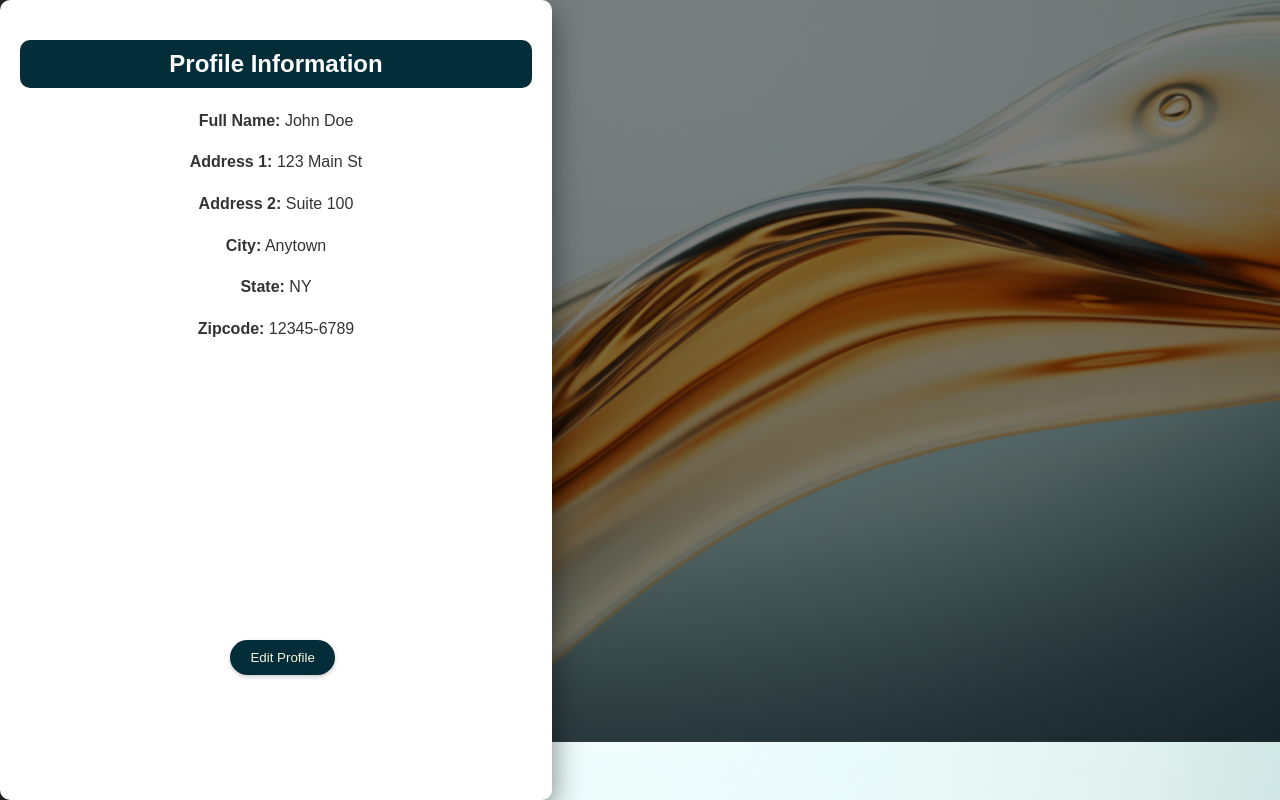
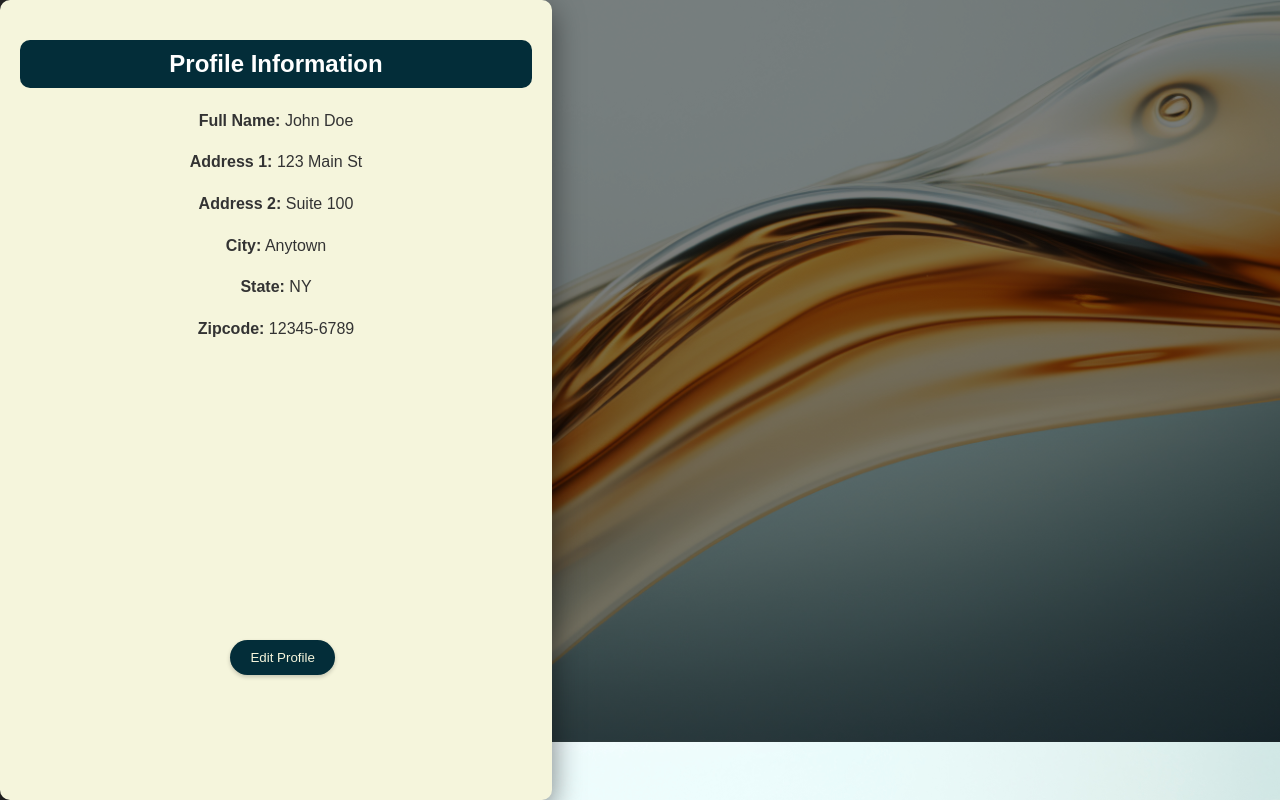
Before and after one commit to kkhambaty/fuel-quote-software, a PHP site: page /profilePage.html in a window 1280 px wide. Shown: the part 58-858 px from the top of the page. Run offline with PHP 8.4, Linux system fonts and the light colour scheme.

Commit message:
Update profilePage.css
Changed sidebar color

```diff
--- a/profilePage.css
+++ b/profilePage.css
@@ -39,13 +39,11 @@ body::after {
 
 /* Profile display and edit form styles */
 #profileDisplay, #profileEdit {
-    background-color: #ffffff; /*Light background for content */
+    background-color: beige;
     color: #333;
     padding: 20px;
     border-radius: 10px;
-    /* margin: 20px auto; */
     width: 100%;
-    /* max-width: 800px; Maximum width of content area */
     box-shadow: 0 10px 30px rgba(0,0,0,0.5);
     flex-grow: 1;
     justify-content: center;
@@ -67,11 +65,6 @@ body::after {
     position: relative;
   }
 
-/*
-
-  .content {
-    padding-top: 50px; /* Give some space for the fixed navbar
-  } */
 
 h2 {
     background-color: #032d39; /* Matching the navbar color */
```
